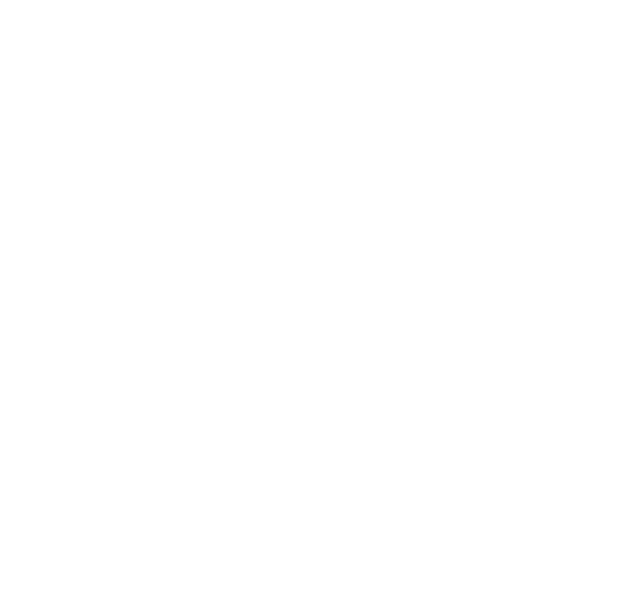
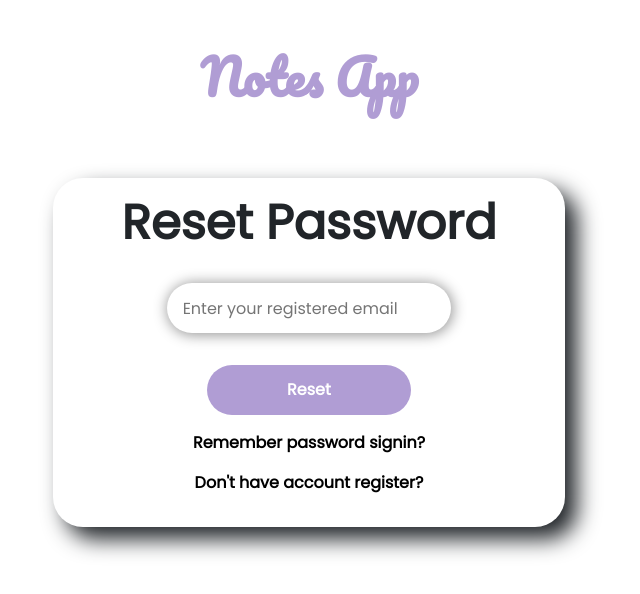
Before and after one commit to Mugesh2297/Notes-App-Front-End, a React (Create React App) app: page /forget in a window 1280 px wide. Before the commit this address had no page. Shown: the top 594 px of the page, without its empty margins (331-971 px from the left). Built offline with nearby package versions, Linux system fonts and the light colour scheme.

Commit message:
input changes

```diff
--- /dev/null
+++ b/src/Components/ForgetPassword/Forget.jsx
@@ -0,0 +1,40 @@
+import React from 'react';
+import { NavLink } from 'react-router-dom';
+
+
+function Forget() {
+  return (
+    <div>
+    <section className='login py-5 main'>
+      <div className='col-lg-12 col-md-12 col-sm-12 col-12 text-center'>
+        <h1 className='animate__animated animate__heartBeat title'>Notes App</h1>
+      </div>
+      <div className='container  py-5 mx-auto mt-4  '>
+        <div className='row '>
+          <div className=' col-lg-12 col-md-12 col-sm-12 col-12 text-center py-3 '>
+            <h1 className='animate__animated animate__heartBeat loginTitle'>Reset Password</h1>
+            <form>
+              <div className='form-row  pt-2 text-center'>
+                <div className='offset-1 col-lg-10'>
+                  <input type="email" className='inp my-3 px-3' placeholder='Enter your registered email '></input>
+                </div>
+              </div>
+              <div className='form-row py-3' >
+                <div className='offset-1 col-lg-10'>
+                  <button className="btn1" type="submit">Reset</button>
+                </div>
+              </div>
+            </form>
+            <div>
+             <NavLink  to="/" className='nav_link text-center'> <p className='text-center'>Remember password signin?</p></NavLink>
+              <NavLink to="/register" className='nav_link text-center'><p className='text-center'>Don't have account register?</p></NavLink>
+            </div>
+          </div>
+        </div>
+      </div>
+    </section>
+  </div>
+  )
+}
+
+export default Forget
--- a/src/Components/LoginComponent/Login.jsx
+++ b/src/Components/LoginComponent/Login.jsx
@@ -35,7 +35,7 @@ function Login() {
               </form>
               <div>
                <NavLink  to="/register" className='nav_link text-center'> <p className='text-center'>Don't have a account signup?</p></NavLink>
-                <NavLink className='nav_link text-center'><p className='text-center'>Forget Password?</p></NavLink>
+                <NavLink to="/forget" className='nav_link text-center'><p className='text-center'>Forget Password?</p></NavLink>
               </div>
             </div>
           </div>
--- a/src/Components/LoginComponent/login.css
+++ b/src/Components/LoginComponent/login.css
@@ -45,7 +45,9 @@
 font-family: 'Poppins', sans-serif;
 
 }
-
+.inp:focus{
+    outline:  solid rgb(176, 157, 212);
+}
 
 .btn1{
     height: 50px;
--- a/src/Components/RegisterComponent/Register.jsx
+++ b/src/Components/RegisterComponent/Register.jsx
@@ -42,7 +42,7 @@ function Register() {
             </form>
             <div>
               <NavLink to="/" className="nav_link"><p className='text-center'>Have a account sigin?</p></NavLink>
-              <NavLink className="nav_link"><p className='text-center'>Forget Password?</p></NavLink>
+              <NavLink to="/forget" className="nav_link"><p className='text-center'>Forget Password?</p></NavLink>
             </div>
           </div>
         </div>
--- a/src/Components/RouterComponent.js
+++ b/src/Components/RouterComponent.js
@@ -4,6 +4,7 @@ import {
   Routes,
   Route
 } from "react-router-dom";
+import Forget from "./ForgetPassword/Forget";
 import Login from "./LoginComponent/Login";
 import Register from "./RegisterComponent/Register";
 
@@ -15,6 +16,7 @@ import Register from "./RegisterComponent/Register";
     <Routes>
         <Route path="/" element={<Login/>}/>
         <Route path="/register" element={<Register/>}/>
+        <Route path="/forget" element={<Forget/>}/>
     </Routes>
     </BrowserRouter>
     </>
```
Also changed, not shown: 1 other file (tests, documents, lock files or other folders).
